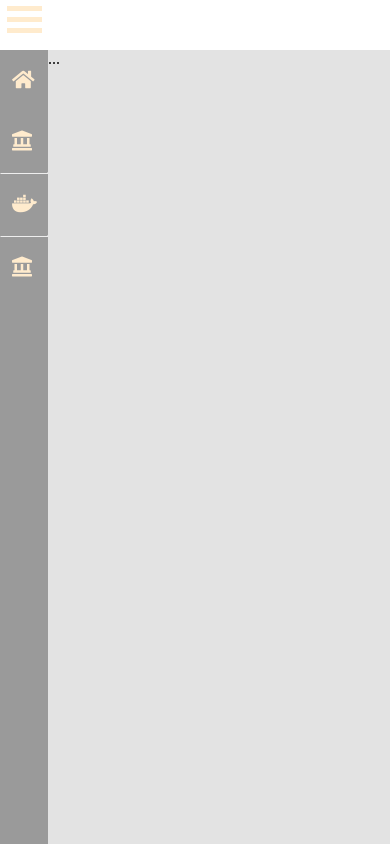
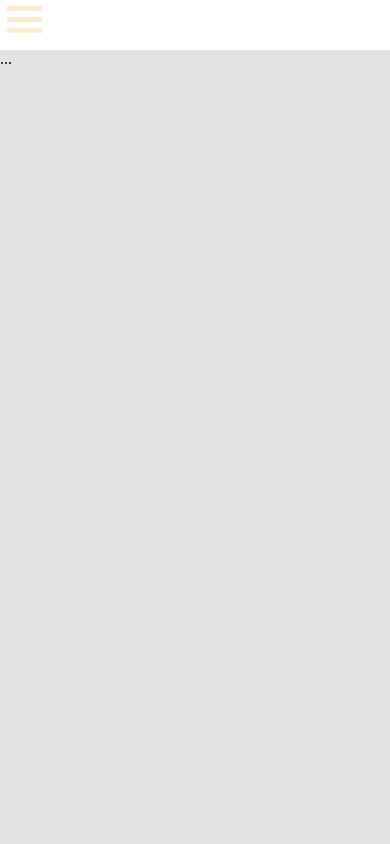
Before and after one commit to Rdavid1991/assets, a plain HTML site: page sidebar/index.html in a window 390 px wide. Drawn offline with Linux system fonts and the light colour scheme.

Commit message:
Responsive

```diff
--- a/sidebar/index.css
+++ b/sidebar/index.css
@@ -1,6 +1,7 @@
 :root {
-    --timeSidebarTransition: 0.5s;
-    --bgSidebarColor: rgba(0, 0, 0, 0.397);
+    --timeSidebarTransition: 0.3s;
+    --closeWidthSideBar: 3rem;
+    --bgSidebarColor: rgb(73, 73, 73);
     --heightNavBar: 50px;
     --heightContainerBody: 100vh;
 }
@@ -42,7 +43,7 @@ body {
 }
 
 .container__sidebar:not(.open) {
-    width: 3rem;
+    width: var(--closeWidthSideBar);
 }
 
 .option__content {
@@ -121,3 +122,22 @@ body {
 .sidebar__option:hover{
     background-color: var(--bgSidebarColor);
 }
+
+
+@media (max-width: 450px) {
+    .container__body{
+        position: relative;
+    }
+
+    .container__sidebar:not(.open){
+        transform: translate(calc(var(--closeWidthSideBar) * -1));
+    }
+
+    .container__sidebar{
+        position: absolute;
+        height: 100%;
+        width: 100%;
+        z-index: 2;
+        background-color: var(--bgSidebarColor)
+    }
+}
```
Also changed, not shown: sidebar/index.html (+1 -3 lines).
